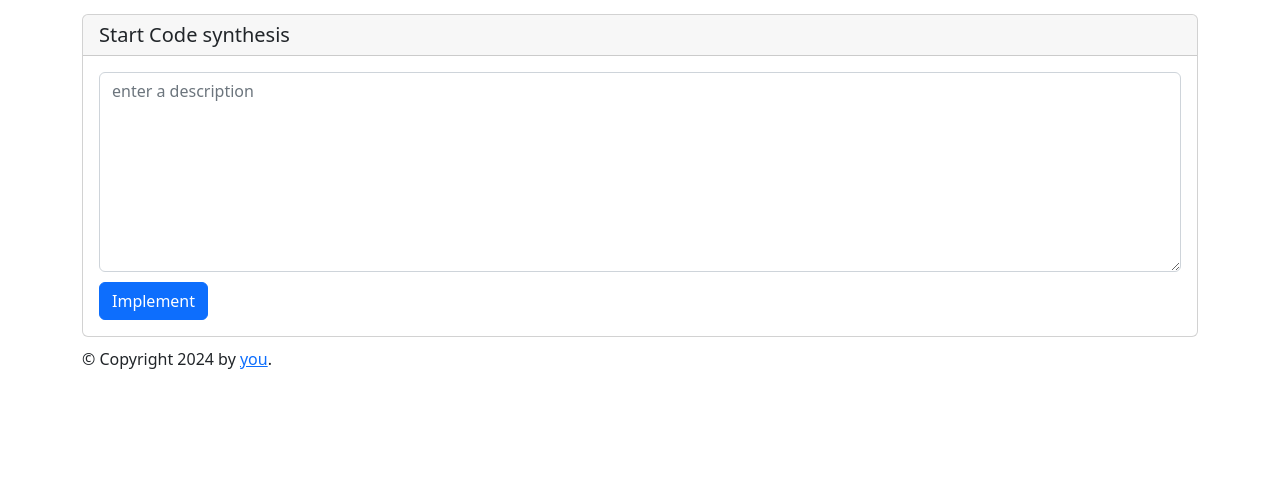
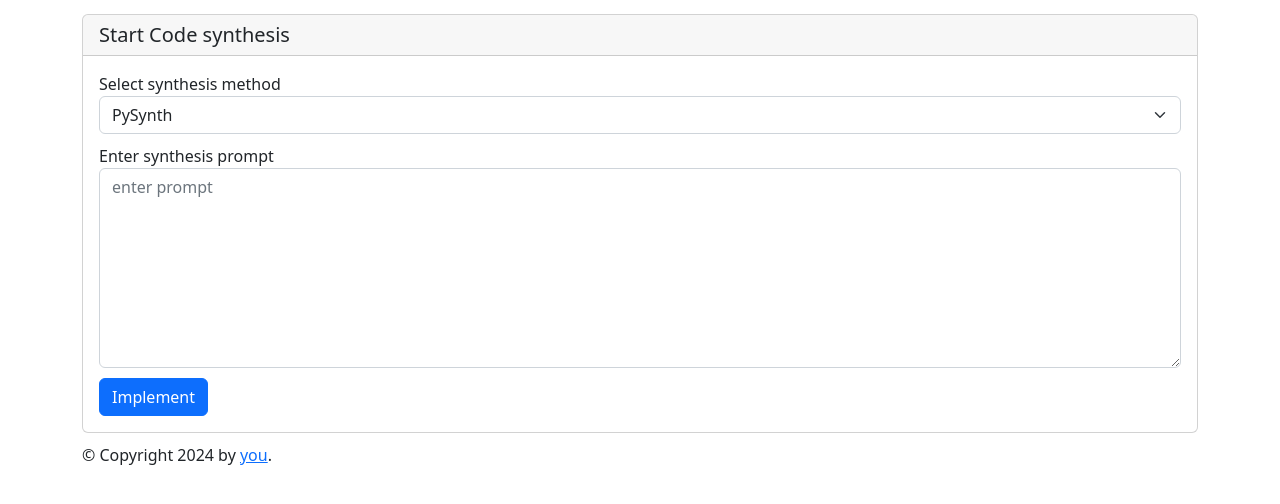
Before and after one commit to ArgyrisBesinas/flaskProject, a Flask app: page /new_job in a window 1280 px wide. Shown: the part 56-560 px from the top of the page. Run offline with Flask 3, Linux system fonts and the light colour scheme; parts of the project's set-up code (start-up, migrations or seed data) failed here and were passed over; some libraries are stand-ins or nearby versions.

Commit message:
Added synth method select in new job creation

```diff
--- a/routes.py
+++ b/routes.py
@@ -8,12 +8,13 @@ from flask import render_template, request
 
 def define_routes(app):
     @app.route('/')
-    def hello_world():
+    def home():
         return render_template('home.html')
 
     @app.route('/new_job')
     def new_job():
-        return render_template('new_job.html')
+        print(list(synthesize.get_synth_methods_dict().keys()))
+        return render_template('new_job.html', synth_methods=list(synthesize.get_synth_methods_dict().keys()))
 
     @app.route('/list_jobs')
     def list_job():
@@ -27,7 +28,7 @@ def define_routes(app):
             try:
                 job_id = int(job_id)
             except ValueError:
-                return 'job_id must me int or "latest"', 400
+                return 'job_id must be int or "latest"', 400
 
         return render_template('job_details.html', job_id=job_id)
 
@@ -43,14 +44,25 @@ def define_routes(app):
     def import_repos():
         return render_template('import_repos.html')
 
+    # ---------------------------------------------------
+    # start of backend routes
+    # ---------------------------------------------------
+
     # init code synth and add job to db
     @app.route('/create_new_job', methods=['POST'])
     def create_new_job():
 
-        synth_source = request.form.get('synth_source')
+        synth_source = request.form.get('synth_source', None, str)
+        synth_method = request.args.get('synth_method', None, str)
+
+        if synth_source is None or synth_source == '':
+            return 'synth_source is missing', 400
+
+        if synth_method is None or synth_method == '':
+            return 'synth_method is missing', 400
 
         try:
-            job_id = synthesize.initiate_synth(synth_source)
+            job_id = synthesize.initiate_synth(synth_source, synth_method)
 
         except (exc.MySqlError, exc.SynthesisError) as e:
             return str(e), 400
@@ -120,14 +132,11 @@ def define_routes(app):
     @app.get('/test')
     def test():
 
-         # return str(job_management.insert_job_output(10, '''aaaaaa aaaaaaa aaaaaaaa''', 3, 4)), 200
+        # return str(job_management.insert_job_output(10, '''aaaaaa aaaaaaa aaaaaaaa''', 3, 4)), 200
 
         return job_management.delete_job_outputs([10]), 200
 
         # return snippet_management.search_snippets(None, 'blob', 0, None, 'json'), 200
-
-
-
 
     # import snippet from url sources
     @app.route('/import_snippets_url', methods=['GET', 'POST'])
--- a/static/advanced_search.js
+++ b/static/advanced_search.js
@@ -15,11 +15,11 @@ $(document).ready(function () {
             "data": {}
         };
 
-        if (description_search_text != null && description_search_text != "") {
+        if (description_search_text != null && description_search_text !== "") {
             settings.data.description_search_text = description_search_text;
         }
 
-        if (code_search_text != null && code_search_text != "") {
+        if (code_search_text != null && code_search_text !== "") {
             settings.data.code_search_text = code_search_text;
         }
 
--- a/static/new_job.js
+++ b/static/new_job.js
@@ -2,14 +2,20 @@ $(document).ready(function () {
 
     $('#synthesis-text-submit').click(function () {
         let text = $("#synthesis-text").val();
+        let synth_method = $("#select-synth-method").val();
 
         if (text == undefined || text == "") {
-            alert("Please enter synthesis text json");
+            alert("Please enter synthesis text");
+            return;
+        }
+
+        if (synth_method == undefined || synth_method == "") {
+            alert("Please select synthesis method");
             return;
         }
 
         let settings = {
-            "url": "/create_new_job",
+            "url": "/create_new_job?synth_method="+synth_method,
             "method": "POST",
             "timeout": 0,
             "headers": {
--- a/synthesis/synthesize.py
+++ b/synthesis/synthesize.py
@@ -1,17 +1,28 @@
 import utility.job_management as job_management
 import utility.custom_exceptions as exc
-from synthesis.runner import start_synthesis
+from synthesis.runner import start_synthesis_pysynth
 from datetime import datetime
 from threading import Thread
 
 
-def initiate_synth(synth_source):
+# add different synth functions here
+# key is the display name in front end
+def get_synth_methods_dict():
+    methods_dict = {
+        'PySynth': start_synthesis_pysynth,
+        # 'bar': bar
+    }
+    return methods_dict
+
+
+def initiate_synth(synth_source, synth_method):
     # 1. insert new job to db
     job_id = job_management.insert_new_job_and_return_id(synth_source)
     if job_id is None:
         raise exc.MySqlError('Error inserting new job')
     # 2. start synth in module
-    thread = Thread(target=start_synthesis, args=(job_id, synth_source))
+    start_synth_func = get_synth_methods_dict()[synth_method]
+    thread = Thread(target=start_synth_func, args=(job_id, synth_source))
     thread.start()
     #start_synthesis(job_id, synth_source)
     error = None
--- a/templates/new_job.html
+++ b/templates/new_job.html
@@ -6,6 +6,9 @@
 
     <style>
         #synthesis-text {
+            margin-bottom: 10px;
+        }
+         #select-synth-method {
             margin-bottom: 10px;
         }
     </style>
@@ -18,7 +21,15 @@
     <div class="card">
         <h5 class="card-header">Start Code synthesis</h5>
         <div class="card-body">
-            <textarea class="form-control" id="synthesis-text" placeholder="enter a description"
+
+            <label>Select synthesis method</label>
+            <select id="select-synth-method" class="form-select" aria-label="Select synthesis method">
+                {% for synth_method in synth_methods %}
+                    <option value="{{ synth_method }}">{{ synth_method }}</option>
+                {% endfor %}
+            </select>
+            <label>Enter synthesis prompt</label>
+            <textarea class="form-control" id="synthesis-text" placeholder="enter prompt"
                       style="height: 200px"></textarea>
 
             <button type="button" class="btn btn-primary" id="synthesis-text-submit">Implement</button>
```
